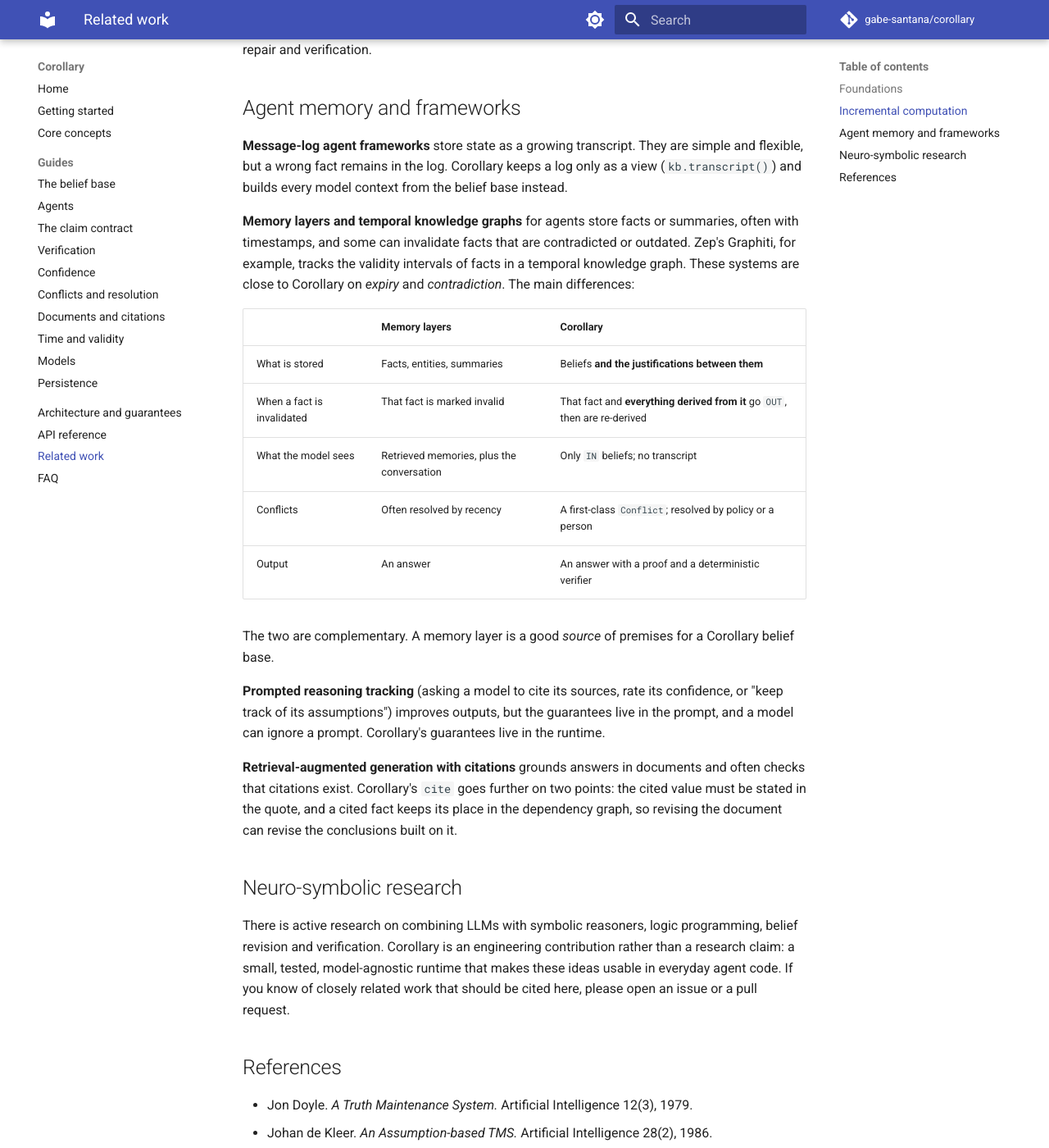
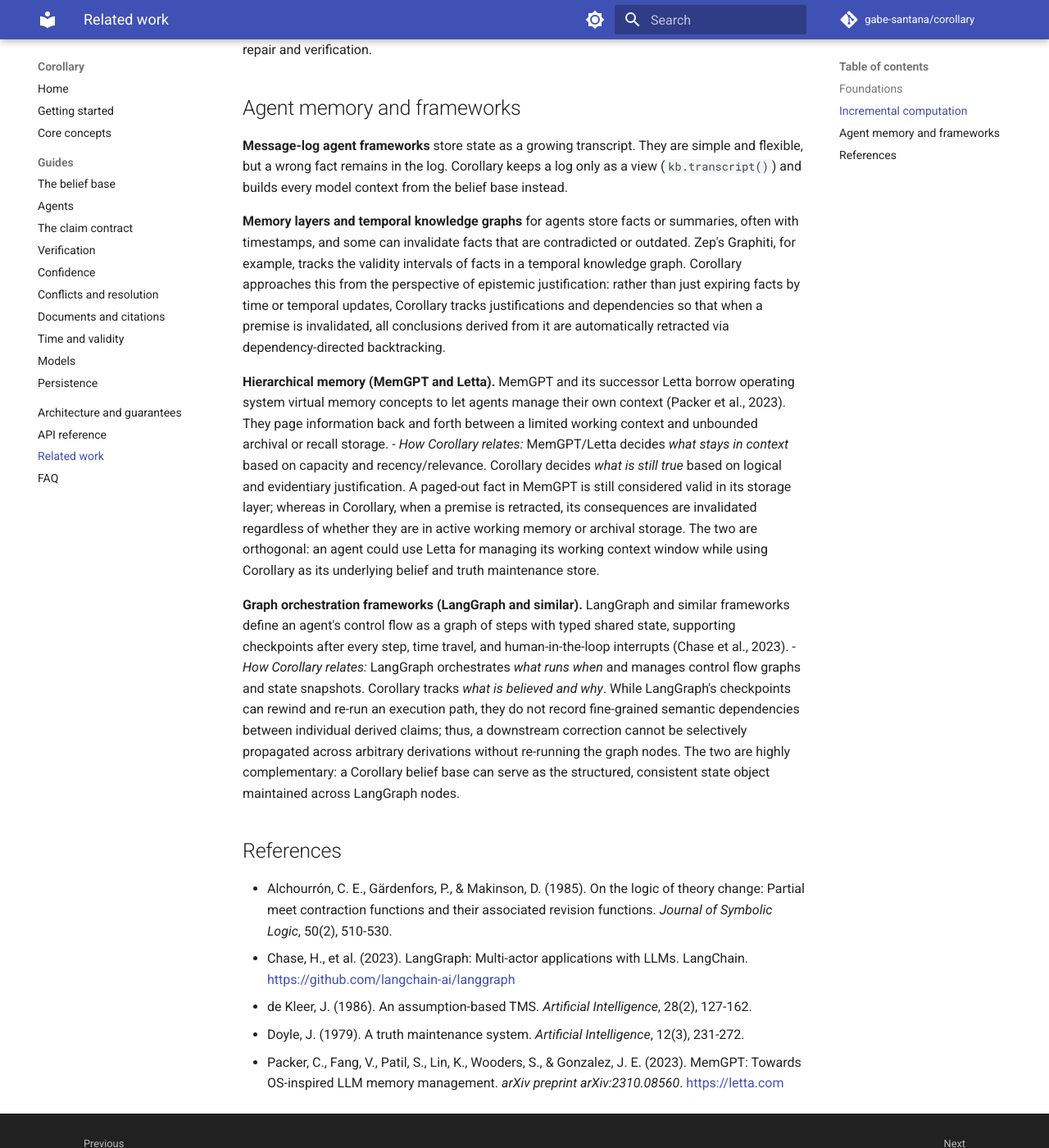
Before and after one commit to 1cbyc/corollary, an MkDocs documentation site: the page built from docs/related-work.md, in a window 1280 px wide and 1400 px high, scrolled down 1043 px. Shown: the whole window at 82% size. Built offline with MkDocs 1.6.1 and Material for MkDocs 9.7.7, drawn with Linux system fonts in a browser that asks for light colours; comment, search, counter and statistics services are not loaded; some of the changed text lies outside the part shown.

Commit message:
docs(related-work): add MemGPT/Letta and LangGraph comparison
- Closes #48
- Files: docs/related-work.md

Signed-off-by: Aditya Waghamare <adityawaghamare7620@gmail.com>

```diff
--- a/docs/related-work.md
+++ b/docs/related-work.md
@@ -44,40 +44,35 @@
 
 **Memory layers and temporal knowledge graphs** for agents store facts or summaries, often with
 timestamps, and some can invalidate facts that are contradicted or outdated. Zep's Graphiti, for
-example, tracks the validity intervals of facts in a temporal knowledge graph. These systems are close to
-Corollary on *expiry* and *contradiction*. The main differences:
+example, tracks the validity intervals of facts in a temporal knowledge graph. Corollary approaches this
+from the perspective of epistemic justification: rather than just expiring facts by time or temporal updates,
+Corollary tracks justifications and dependencies so that when a premise is invalidated, all conclusions
+derived from it are automatically retracted via dependency-directed backtracking.
 
-| | Memory layers | Corollary |
-|---|---|---|
-| What is stored | Facts, entities, summaries | Beliefs **and the justifications between them** |
-| When a fact is invalidated | That fact is marked invalid | That fact and **everything derived from it** go `OUT`, then are re-derived |
-| What the model sees | Retrieved memories, plus the conversation | Only `IN` beliefs; no transcript |
-| Conflicts | Often resolved by recency | A first-class `Conflict`; resolved by policy or a person |
-| Output | An answer | An answer with a proof and a deterministic verifier |
+**Hierarchical memory (MemGPT and Letta).** MemGPT and its successor Letta borrow operating system
+virtual memory concepts to let agents manage their own context (Packer et al., 2023). They page information
+back and forth between a limited working context and unbounded archival or recall storage.
+- *How Corollary relates:* MemGPT/Letta decides *what stays in context* based on capacity and recency/relevance.
+  Corollary decides *what is still true* based on logical and evidentiary justification. A paged-out fact in
+  MemGPT is still considered valid in its storage layer; whereas in Corollary, when a premise is retracted,
+  its consequences are invalidated regardless of whether they are in active working memory or archival storage.
+  The two are orthogonal: an agent could use Letta for managing its working context window while using
+  Corollary as its underlying belief and truth maintenance store.
 
-The two are complementary. A memory layer is a good *source* of premises for a Corollary belief base.
-
-**Prompted reasoning tracking** (asking a model to cite its sources, rate its confidence, or "keep track
-of its assumptions") improves outputs, but the guarantees live in the prompt, and a model can ignore a
-prompt. Corollary's guarantees live in the runtime.
-
-**Retrieval-augmented generation with citations** grounds answers in documents and often checks that
-citations exist. Corollary's `cite` goes further on two points: the cited value must be stated in the
-quote, and a cited fact keeps its place in the dependency graph, so revising the document can revise
-the conclusions built on it.
-
-## Neuro-symbolic research
-
-There is active research on combining LLMs with symbolic reasoners, logic programming, belief revision
-and verification. Corollary is an engineering contribution rather than a research claim: a
-small, tested, model-agnostic runtime that makes these ideas usable in everyday agent code. If you know of
-closely related work that should be cited here, please open an issue or a pull request.
+**Graph orchestration frameworks (LangGraph and similar).** LangGraph and similar frameworks define an
+agent's control flow as a graph of steps with typed shared state, supporting checkpoints after every step,
+time travel, and human-in-the-loop interrupts (Chase et al., 2023).
+- *How Corollary relates:* LangGraph orchestrates *what runs when* and manages control flow graphs and state
+  snapshots. Corollary tracks *what is believed and why*. While LangGraph's checkpoints can rewind and re-run
+  an execution path, they do not record fine-grained semantic dependencies between individual derived claims;
+  thus, a downstream correction cannot be selectively propagated across arbitrary derivations without re-running
+  the graph nodes. The two are highly complementary: a Corollary belief base can serve as the structured,
+  consistent state object maintained across LangGraph nodes.
 
 ## References
 
-- Jon Doyle. *A Truth Maintenance System.* Artificial Intelligence 12(3), 1979.
-- Johan de Kleer. *An Assumption-based TMS.* Artificial Intelligence 28(2), 1986.
-- Carlos Alchourrón, Peter Gärdenfors, David Makinson. *On the Logic of Theory Change: Partial Meet
-  Contraction and Revision Functions.* Journal of Symbolic Logic 50(2), 1985.
-- Kenneth Forbus and Johan de Kleer. *Building Problem Solvers.* MIT Press, 1993.
-- Andrey Mokhov, Neil Mitchell, Simon Peyton Jones. *Build Systems à la Carte.* ICFP 2018.
+- Alchourrón, C. E., Gärdenfors, P., & Makinson, D. (1985). On the logic of theory change: Partial meet contraction functions and their associated revision functions. *Journal of Symbolic Logic*, 50(2), 510-530.
+- Chase, H., et al. (2023). LangGraph: Multi-actor applications with LLMs. LangChain. [https://github.com/langchain-ai/langgraph](https://github.com/langchain-ai/langgraph)
+- de Kleer, J. (1986). An assumption-based TMS. *Artificial Intelligence*, 28(2), 127-162.
+- Doyle, J. (1979). A truth maintenance system. *Artificial Intelligence*, 12(3), 231-272.
+- Packer, C., Fang, V., Patil, S., Lin, K., Wooders, S., & Gonzalez, J. E. (2023). MemGPT: Towards OS-inspired LLM memory management. *arXiv preprint arXiv:2310.08560*. [https://letta.com](https://letta.com)
```
